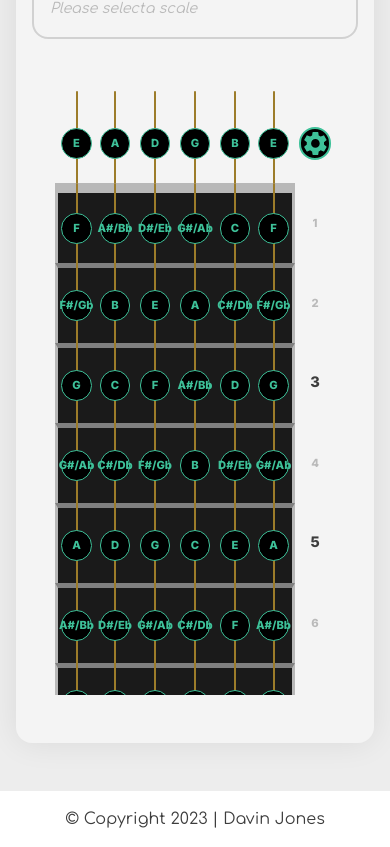
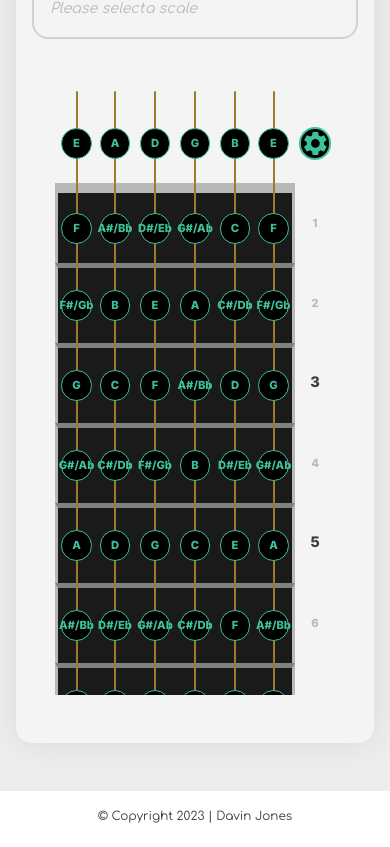
Before and after one commit to NovaSharx/Novabrato, a React (Create React App) app in the folder frontend/: page / in a window 390 px wide. Shown: the part 690-1537 px from the top of the page. Built offline with nearby package versions, Linux system fonts and the light colour scheme.

Commit message:
Added media queries to footer.

```diff
--- a/frontend/src/stylesheets/css/main.css
+++ b/frontend/src/stylesheets/css/main.css
@@ -254,7 +254,33 @@ p {
 }
 #footer #footer-bottom {
   padding: 1rem 0rem;
+  font-size: 1rem;
   text-align: center;
+}
+@media (max-width: 1536px) {
+  #footer #footer-bottom {
+    font-size: 0.95rem;
+  }
+}
+@media (max-width: 1200px) {
+  #footer #footer-bottom {
+    font-size: 0.9rem;
+  }
+}
+@media (max-width: 1024px) {
+  #footer #footer-bottom {
+    font-size: 0.85rem;
+  }
+}
+@media (max-width: 768px) {
+  #footer #footer-bottom {
+    font-size: 0.8rem;
+  }
+}
+@media (max-width: 480px) {
+  #footer #footer-bottom {
+    font-size: 0.75rem;
+  }
 }
 
 #virtual-guitar-container {
--- a/frontend/src/stylesheets/scss/components/_footer.scss
+++ b/frontend/src/stylesheets/scss/components/_footer.scss
@@ -3,6 +3,37 @@
 
     #footer-bottom {
         padding: 1rem 0rem;
+        font-size: 1rem;
         text-align: center;
     }
+
+    @media (max-width: $tv-width) {
+        #footer-bottom {
+            font-size: 0.95rem;
+        }
+    }
+
+    @media (max-width: $desktop-width) {
+        #footer-bottom {
+            font-size: 0.9rem;
+        }
+    }
+
+    @media (max-width: $laptop-width) {
+        #footer-bottom {
+            font-size: 0.85rem;
+        }
+    }
+
+    @media (max-width: $tablet-width) {
+        #footer-bottom {
+            font-size: 0.8rem;
+        }
+    }
+
+    @media (max-width: $mobile-width) {
+        #footer-bottom {
+            font-size: 0.75rem;
+        }
+    }
 }
```
Also changed, not shown: 1 other file (tests, documents, lock files or other folders).
